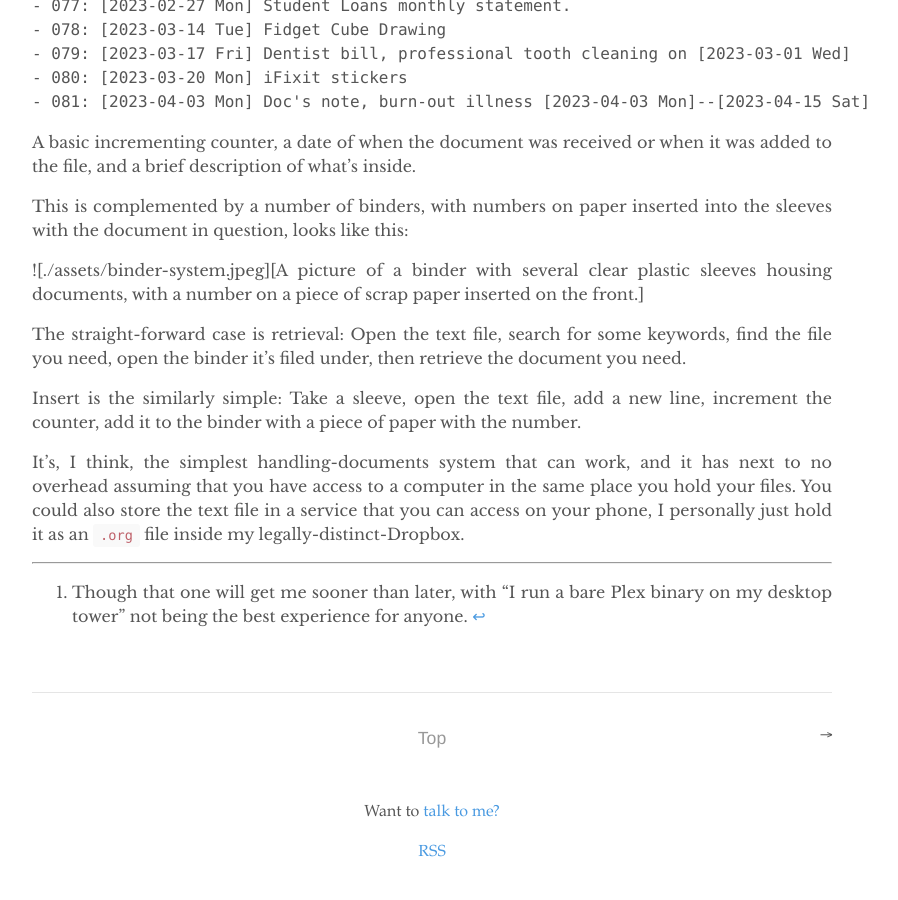
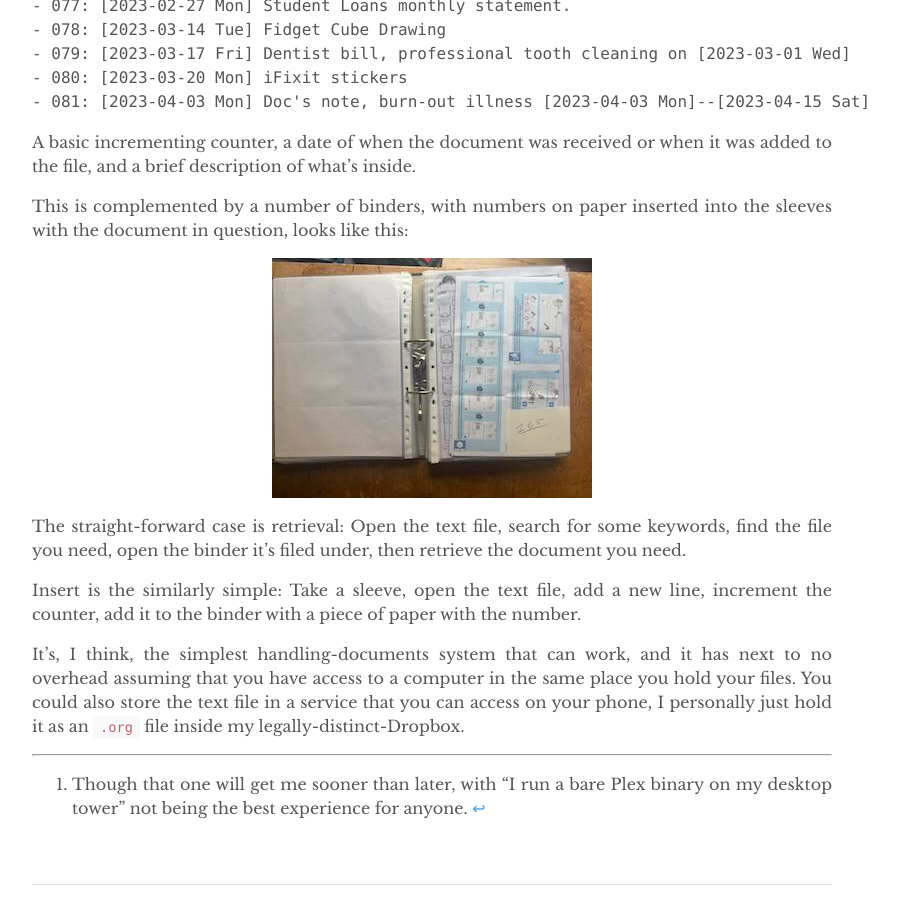
Before and after one commit to MordecaiMalignatus/mordecaimalignatus.github.io, a Jekyll site: the page built from _posts/2026-09-02-my-paper-filing-system.md, in a window 1280 px wide and 900 px high, scrolled down 873 px. Shown: the whole window, without its empty margins (208-1106 px from the left). Built offline with Jekyll 4.4.1, drawn with Linux system fonts in a browser that asks for light colours.

Commit message:
fix image

```diff
--- a/_posts/2026-09-02-my-paper-filing-system.md
+++ b/_posts/2026-09-02-my-paper-filing-system.md
@@ -46,9 +46,9 @@ it was added to the file, and a brief description of what's inside.
 This is complemented by a number of binders, with numbers on paper inserted into
 the sleeves with the document in question, looks like this:
 
-![./assets/binder-system.jpeg][A picture of a binder with several clear
+![A picture of a binder with several clear
 plastic sleeves housing documents, with a number on a piece of scrap paper
-inserted on the front.]
+inserted on the front.](/assets/binder-system.jpeg)
 
 
 The straight-forward case is retrieval: Open the text file, search for some
```
Also changed, not shown: assets/binder-system.jpeg (added).
